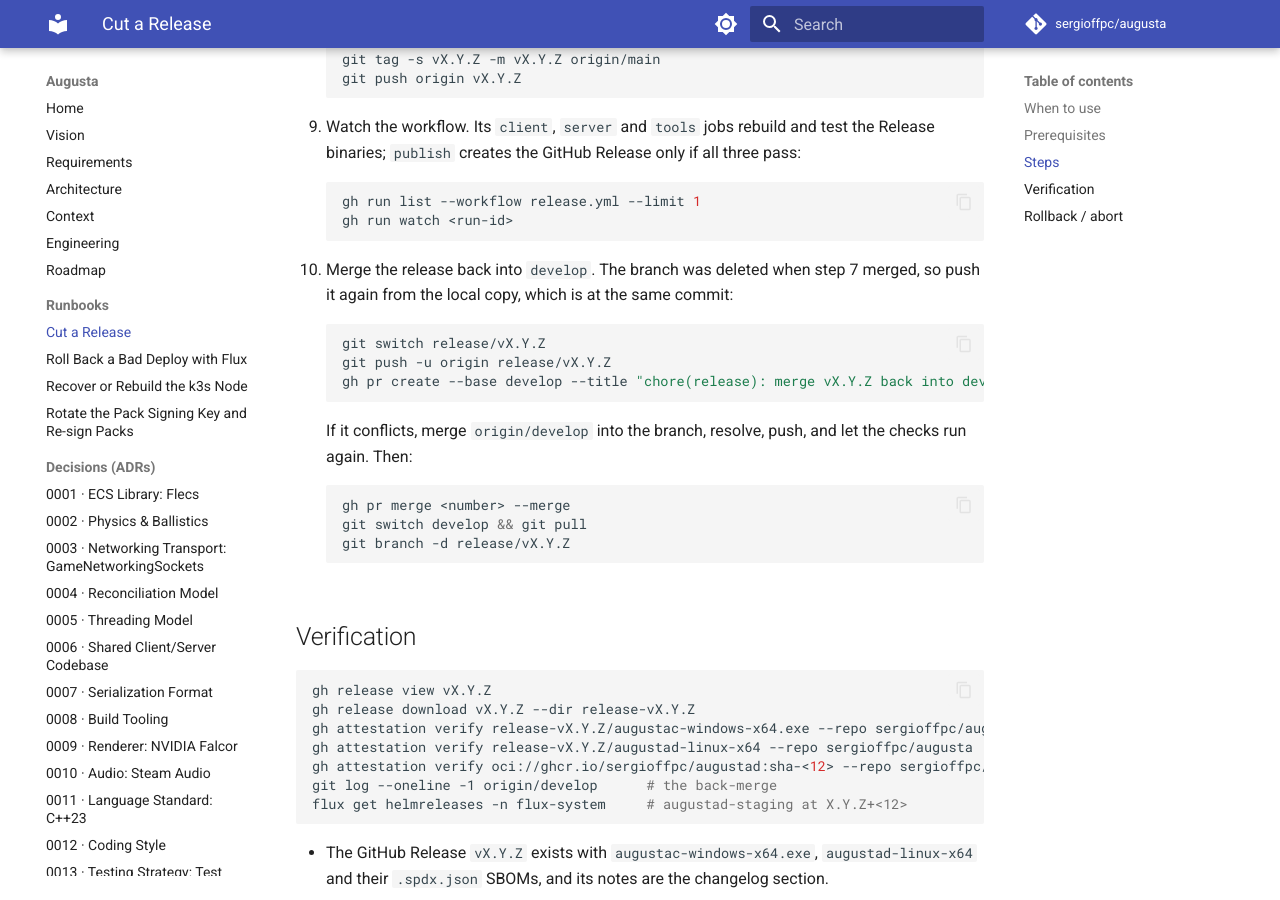
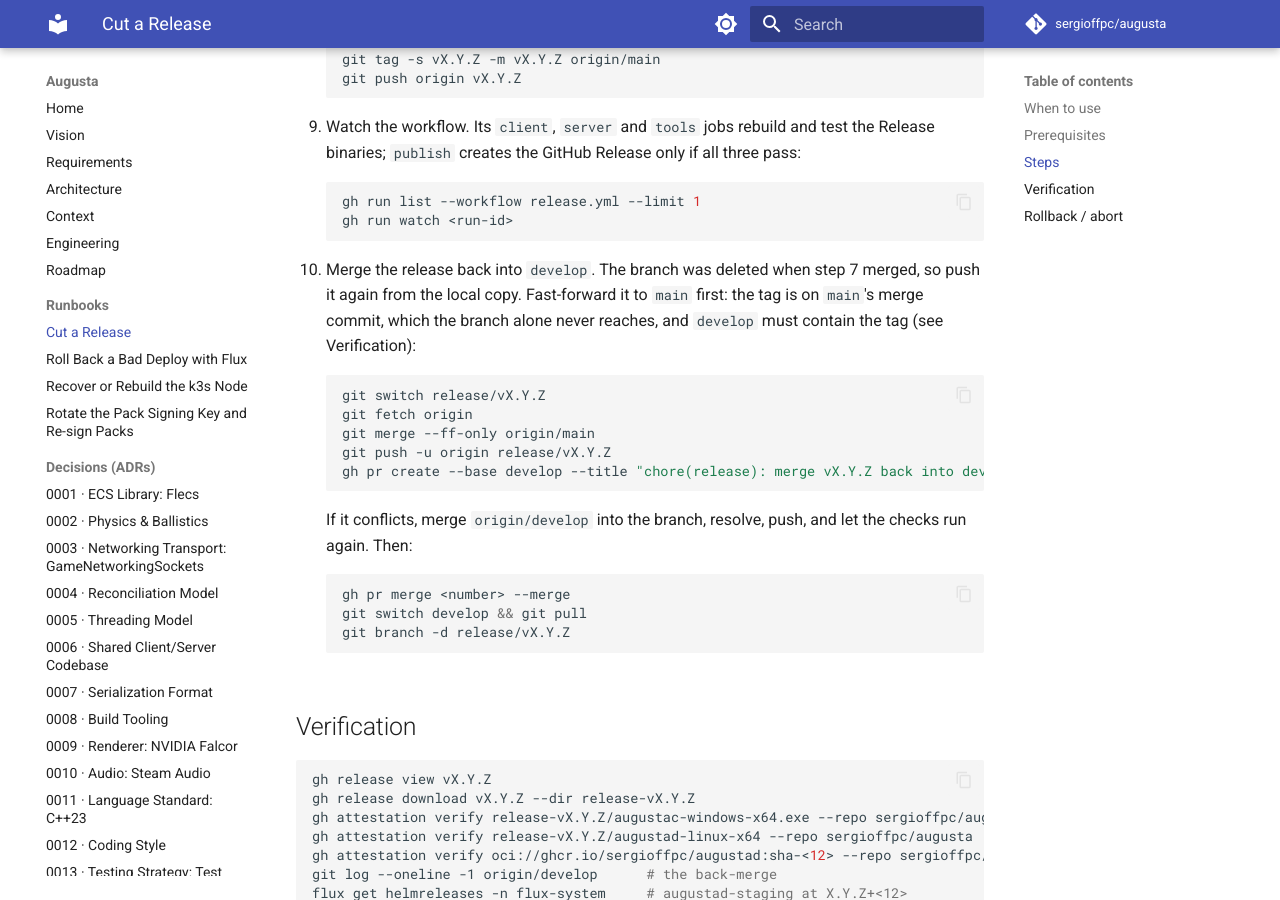
Before and after one commit to sergioffpc/augusta, an MkDocs documentation site: the page built from docs/runbooks/cut-release.md, in a window 1280 px wide and 900 px high, scrolled down 2599 px. Built offline with MkDocs 1.6.1 and Material for MkDocs 9.7.7, drawn with Linux system fonts in a browser that asks for light colours; comment, search, counter and statistics services are not loaded.

Commit message:
docs(runbooks): fast-forward the release branch to main before the back-merge
The tag is on main's merge commit, which the release branch never
reaches, so a back-merge of the branch alone left the tag out of
develop and the runbook's own check failed (git merge-base
--is-ancestor vX.Y.Z origin/develop), as it did for v2.0.0.

Co-Authored-By: Claude Opus 5.5 <noreply@anthropic.com>

````diff
--- a/docs/runbooks/cut-release.md
+++ b/docs/runbooks/cut-release.md
@@ -142,10 +142,14 @@ skipped: a branch cut from `main` already has everything `main` has.
     ```
 
 10. Merge the release back into `develop`. The branch was deleted when step 7
-    merged, so push it again from the local copy, which is at the same commit:
+    merged, so push it again from the local copy. Fast-forward it to `main`
+    first: the tag is on `main`'s merge commit, which the branch alone never
+    reaches, and `develop` must contain the tag (see Verification):
 
     ```sh
     git switch release/vX.Y.Z
+    git fetch origin
+    git merge --ff-only origin/main
     git push -u origin release/vX.Y.Z
     gh pr create --base develop --title "chore(release): merge vX.Y.Z back into develop" --body "<what reaches develop>"
     ```
````
